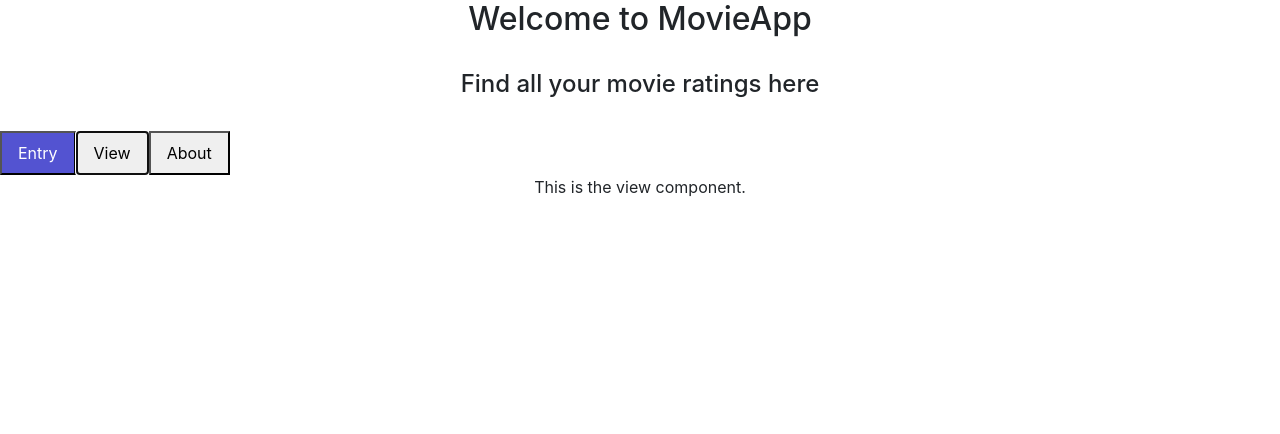
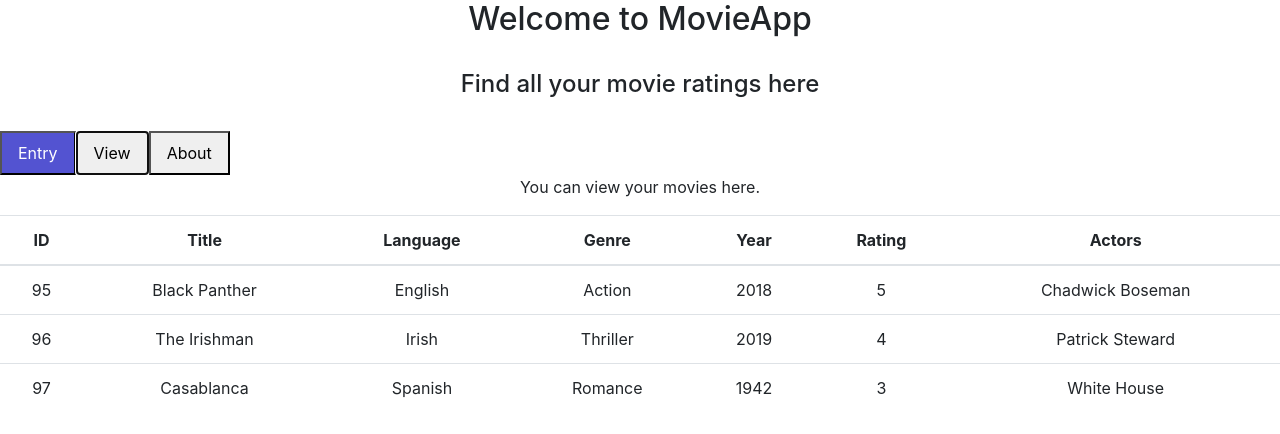
Before and after one commit to xqt19/aws-react-movieapp, a React (Create React App) app: page / in a window 1280 px wide. Both pictures are taken after a click on the button "View". Shown: the top 434 px of the page. Built offline with nearby package versions, Linux system fonts and the light colour scheme.

Commit message:
view component hardcoded

```diff
--- a/src/components/movie/EntryComponent.jsx
+++ b/src/components/movie/EntryComponent.jsx
@@ -11,6 +11,8 @@ class EntryComponent extends Component{
         return(
             <div>
             <div className="container">
+                You can add a new movie here
+                <p />
                 <Formik
                 initialValues={{
                     movieTitle: "Blade Runner",
@@ -39,7 +41,7 @@ class EntryComponent extends Component{
                                     <Field className="form-control" type="text" name="movieGenre" />
                                 </fieldset>
                                 <fieldset className="form-group">
-                                    <label>Target Date</label>
+                                    <label>Year of Release</label>
                                     <Field className="form-control" type="text" name="movieYear" />
                                 </fieldset>
                                 <fieldset className="form-group">
--- a/src/components/movie/ViewComponent.jsx
+++ b/src/components/movie/ViewComponent.jsx
@@ -1,13 +1,67 @@
 import React, {Component} from 'react'
 
 class ViewComponent extends Component{
+    constructor(props){
+        super(props)
+        this.state ={
+            movies:
+            [
+                {"id": 95, "movieTitle": "Black Panther","movieLang": "English","movieGenre": "Action","movieYear": "2018","movieRating": "5",
+                "movieActors": "Chadwick Boseman"},
+                {"id": 96, "movieTitle": "The Irishman","movieLang": "Irish","movieGenre": "Thriller","movieYear": "2019","movieRating": "4",
+                "movieActors": "Patrick Steward"},
+                {"id": 97, "movieTitle": "Casablanca","movieLang": "Spanish","movieGenre": "Romance","movieYear": "1942","movieRating": "3",
+                "movieActors": "White House"},
+            ]
+        }
+    }
+
+    // componentDidMount(){
+    //     this.refreshMovies();
+    // }
     render(){
         return(
             <div>
-                This is the view component.
+                You can view your movies here. <p />
+
+                <table className="table">
+                    <thead>
+                        <tr>
+                            <th>ID</th>
+                            <th>Title</th>
+                            <th>Language</th>
+                            <th>Genre</th>
+                            <th>Year</th>
+                            <th>Rating</th>
+                            <th>Actors</th>
+                        </tr>
+                    </thead>
+                    <tbody>
+                        {this.state.movies.map(movie =>
+                            <tr key={movie.id}>
+                                <td>{movie.id}</td>
+                                <td>{movie.movieTitle}</td>
+                                <td>{movie.movieLang}</td>
+                                <td>{movie.movieGenre}</td>
+                                <td>{movie.movieYear}</td>
+                                <td>{movie.movieRating}</td>
+                                <td>{movie.movieActors}</td>
+                                {/* <td><button className="btn btn-success" onClick={() => this.updateMovieClicked(movie.id)}>Update</button></td>
+                                <td><button className="btn btn-danger" onClick={() => this.deleteMovieClicked(movie.id)}>Delete</button></td> */}
+                            </tr>
+                        )}
+                    </tbody>
+                </table>
             </div>
         )
     }
+    updateMovieClicked(id){
+        console.log(`updateMovieClicked - Id: ` + id)
+    }
+    deleteMovieClicked(id){
+        console.log(`deleteMovieClicked - Id: ` + id)
+    }
+
 }
 
 export default ViewComponent
```
